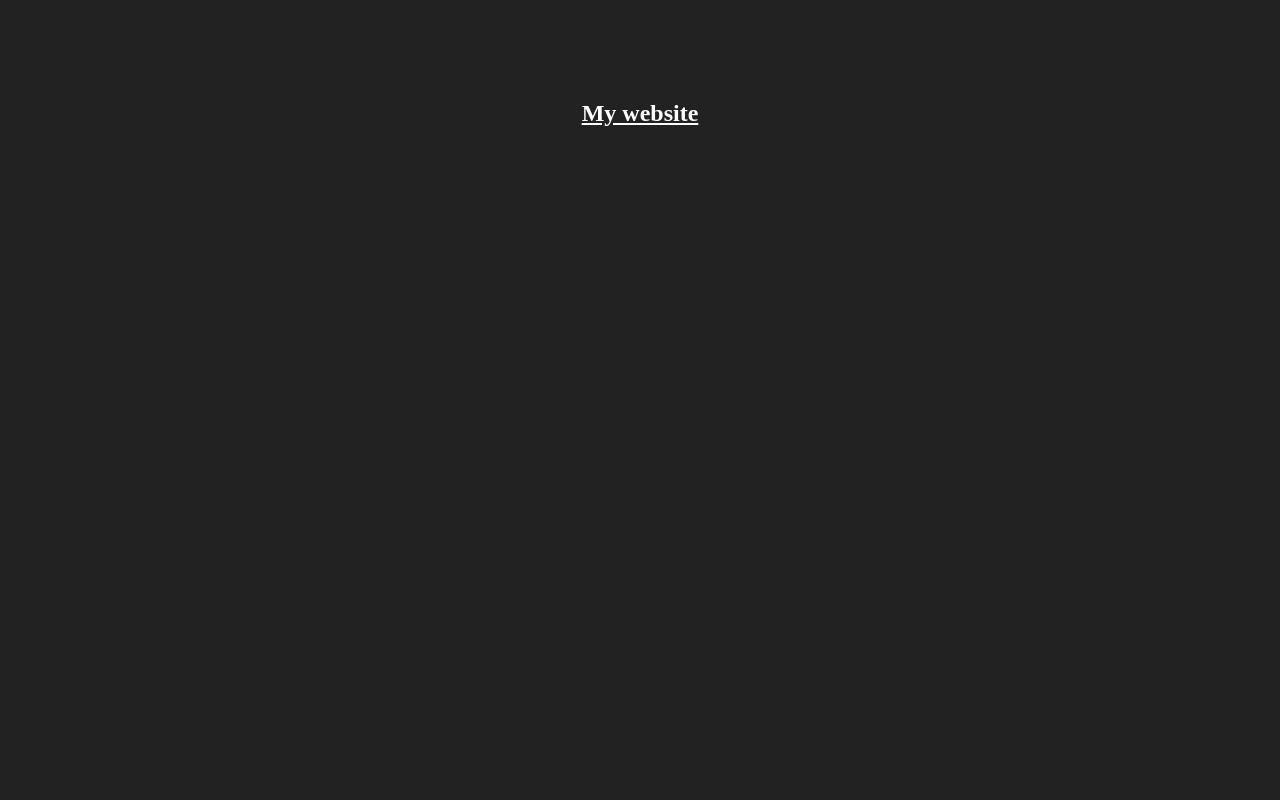
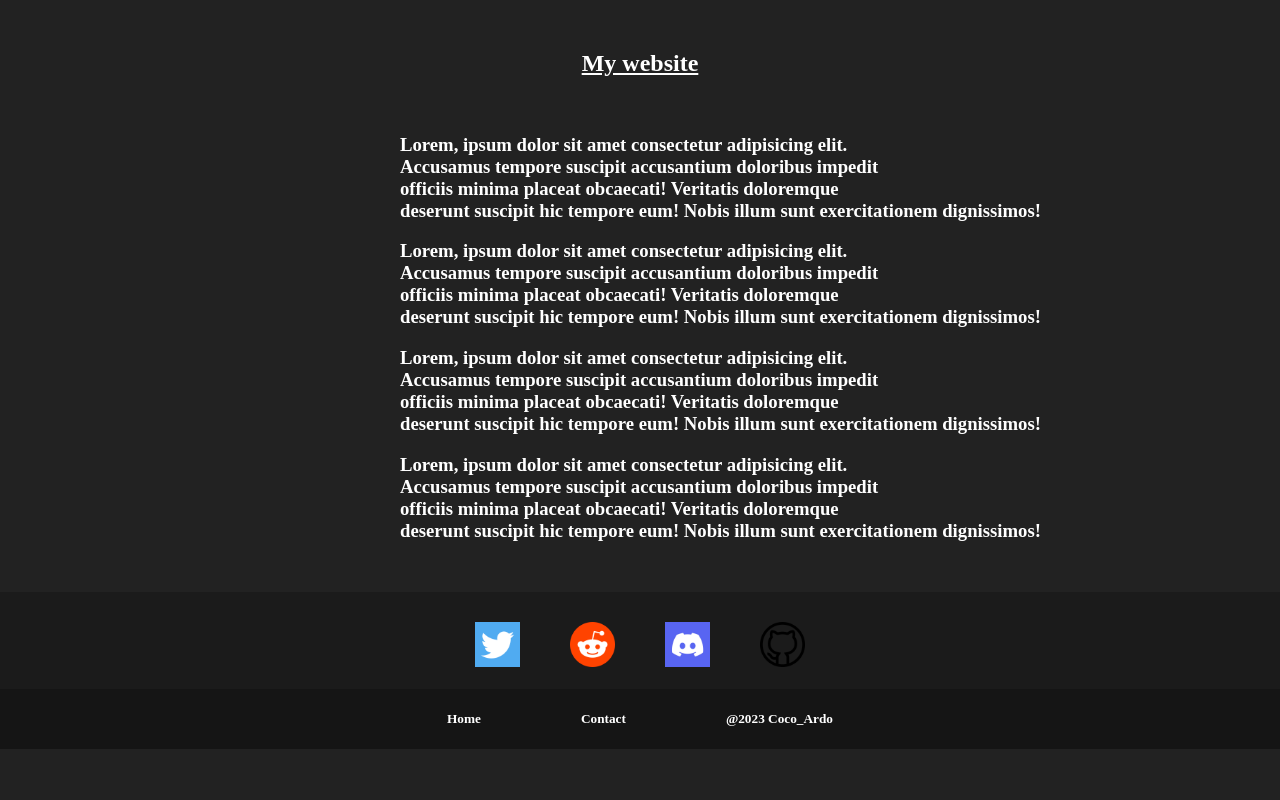
Before and after one commit to RealCocoArdo/Coco_Ardo, a PHP site: page / in a window 1280 px wide. Before the commit the page is almost empty. Run offline with PHP 8.4, Linux system fonts and the light colour scheme.

Commit message:
Innitial commit

```diff
--- a/index.html
+++ b/index.html
@@ -2,13 +2,57 @@
 <html>
     <head>
         <title>Coco_Ardo</title>
-        <link rel="shortcut icon" href="" type="image/png">
+        <link rel="shortcut icon" href="pictures/Favicon.png" type="image/png">
         <link rel="stylesheet" href="main.css">
         <script src="main.js"></script>
     </head>
     <body>
         <section id="one">
             <h1><u>My website</u></h1>
+        </section><br>
+        <section id="two">
+            <p><h3>
+                Lorem, ipsum dolor sit amet consectetur adipisicing elit.<br>
+                Accusamus tempore suscipit accusantium doloribus impedit <br>
+                officiis minima placeat obcaecati! Veritatis doloremque <br>
+                deserunt suscipit hic tempore eum! Nobis illum sunt exercitationem dignissimos!<br>
+            </p></h3>
+            <p><h3>
+                Lorem, ipsum dolor sit amet consectetur adipisicing elit.<br>
+                Accusamus tempore suscipit accusantium doloribus impedit <br>
+                officiis minima placeat obcaecati! Veritatis doloremque <br>
+                deserunt suscipit hic tempore eum! Nobis illum sunt exercitationem dignissimos!<br>
+            </p></h3>
         </section>
+        <section id="three">
+            <p><h3>
+                Lorem, ipsum dolor sit amet consectetur adipisicing elit.<br>
+                Accusamus tempore suscipit accusantium doloribus impedit <br>
+                officiis minima placeat obcaecati! Veritatis doloremque <br>
+                deserunt suscipit hic tempore eum! Nobis illum sunt exercitationem dignissimos!<br>
+            </p></h3>
+            <p><h3>
+                Lorem, ipsum dolor sit amet consectetur adipisicing elit.<br>
+                Accusamus tempore suscipit accusantium doloribus impedit <br>
+                officiis minima placeat obcaecati! Veritatis doloremque <br>
+                deserunt suscipit hic tempore eum! Nobis illum sunt exercitationem dignissimos!<br>
+            </p></h3>
+        </section>
+        <footer class="footeroverview">                                 <!--Social Media-->
+            <ul class="listoverview">
+                <li><a href="https://www.twitter.com/Coco_Ardo"><img src="pictures/Twitter.png" alt="Twitter"></a></li>
+                <li><a href="https://www.reddit.com/user/Coco_Ardo/"><img src="pictures/Reddit.png" alt="Reddit"></a></li>
+                <li><a href="https://discord.gg/DMP53qDM7c"><img src="pictures/Discord.png" alt="Discord"></a></li>
+                <li><a href="https://github.com/RealCocoArdo"><img src="pictures/Github.png" alt="Github"></a></li>
+            </ul>
+        </footer>
+
+        <footer class="footerimpressum">                                <!--Imprint Privacy policy @2022-->
+            <ul class="listimpressum">
+                <li><h5><a href="#">Home</a></h5></li>
+                <li><h5><a href="pages/contact.html">Contact</a></h5></li>
+                <li><h5><a href="https://github.com/RealCocoArdo/Coco_Ardo/blob/main/LICENSE.md">@<script>document.write(/\d{4}/.exec(Date())[0])</script> Coco_Ardo </a></h5></li>
+            </ul>
+        </footer>
     </body>
 </html>
--- a/main.css
+++ b/main.css
@@ -6,5 +6,58 @@ body{
     text-align: center;
 }
     #one{
-        margin-top: 100px;
+        margin-top: 50px;
     }
+    #two, #three{
+        text-align: left;
+        margin-left: 400px;
+    }
+
+    .footeroverview{
+        background: #1B1B1B;
+        padding: 2.2vh 0 2.2vh 0;
+        margin-top: 50px;
+        }
+        .listoverview{
+            list-style-type: none;
+            margin: 0%;
+            padding-left: 0%;
+            display: flex;
+            flex-direction: row;
+            justify-content: center;
+        }
+            .listoverview li{
+                padding-top: 1%;
+                padding-right: 25px;
+                padding-left: 25px;
+            }
+                .listoverview li img{
+                    width: 45px;
+                }
+                .listoverview li a:hover{
+                    opacity: 0.5;
+                }
+    .footerimpressum{
+        background: #151515;
+    }
+        .listimpressum{
+            list-style-type: none;
+            margin: 0%;
+            padding-left: 0%;
+            display: flex;
+            flex-direction: row;
+            justify-content: center;
+        }
+            .listimpressum li{
+                margin: 0%;
+                padding: 0%;
+                padding-right: 50px;
+                padding-left: 50px;
+            }
+                .listimpressum li a{
+                    color: #FFFFFF;
+                    text-decoration: none;
+                }
+                    .listimpressum li a:hover{
+                        color: rgb(70, 206, 240);
+                    }
```
Also changed, not shown: pages/contact.html (added, +45 -0 lines), pages/imprint.html (deleted, +0 -27 lines), pictures/Discord.png (added), pictures/Favicon.png (added), pictures/Github.png (added), pictures/Reddit.png (added), pictures/Twitter.png (added), pictures/YT.png (added).
